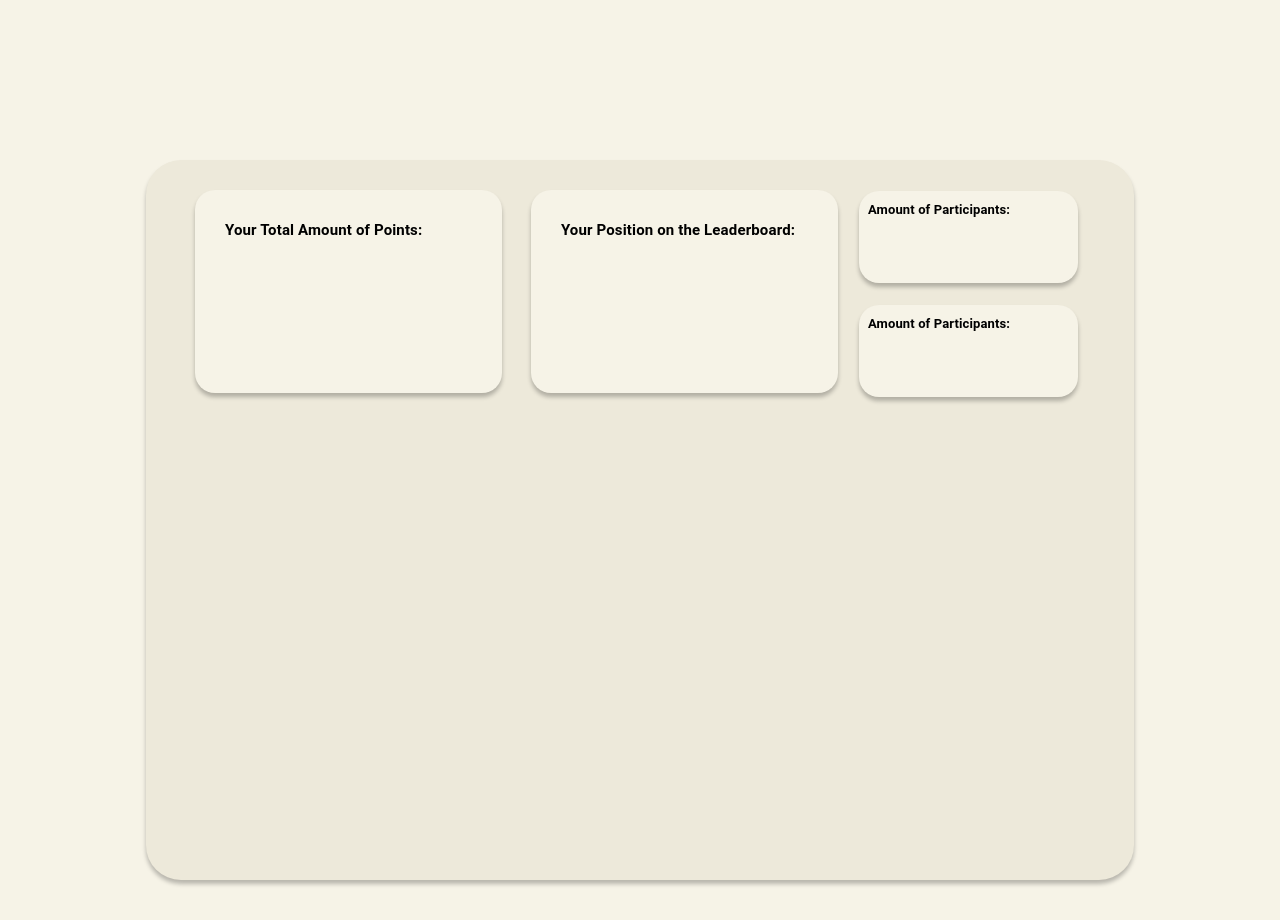
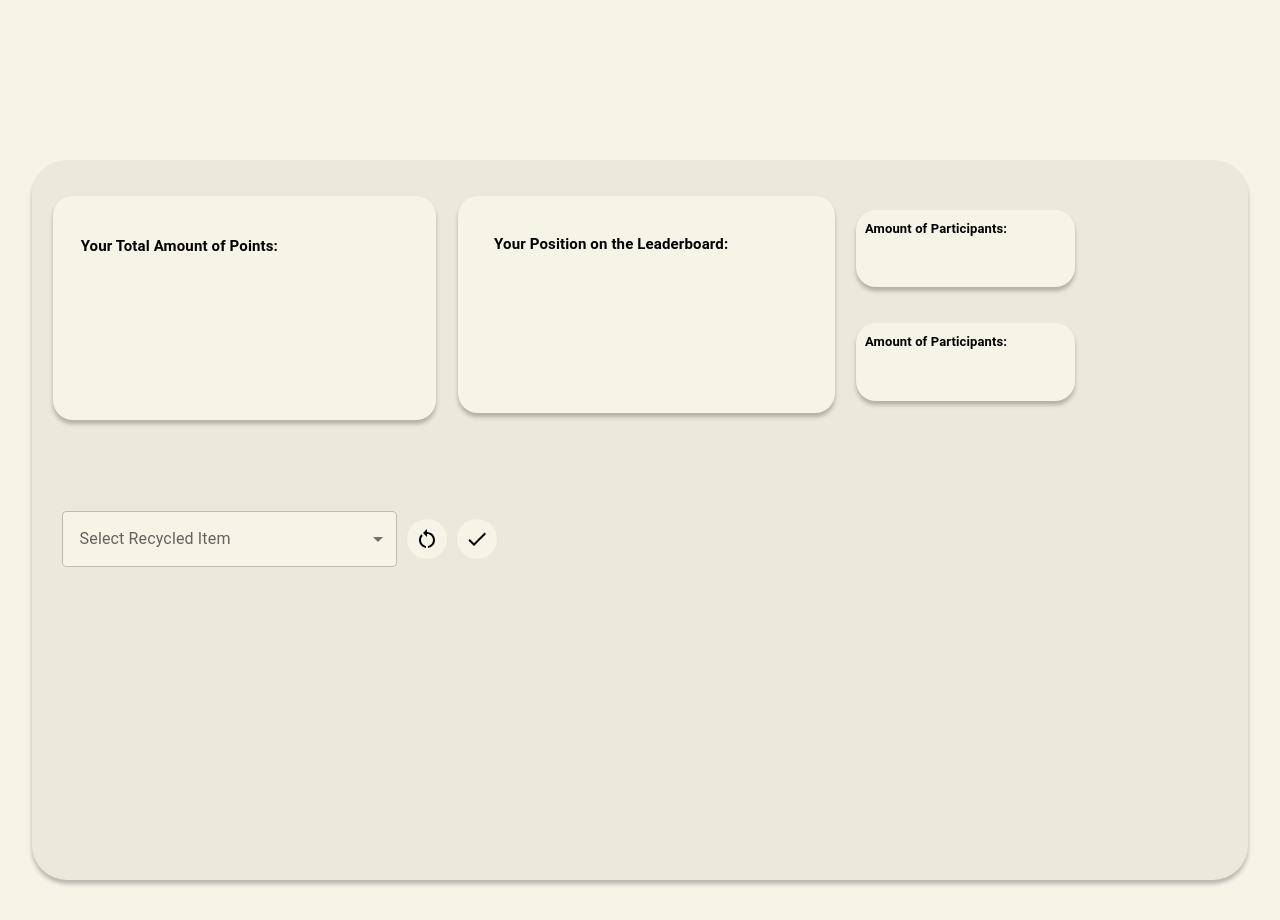
Before and after one commit to aizhK/Recycling-App, a React (Create React App) app in the folder recyclerush/: page /forgotpassword in a window 1280 px wide. Shown: the part 680-1600 px from the top of the page. Built offline with nearby package versions, Linux system fonts and the light colour scheme; the HTML template or start-up script is replaced by a standard one.

Commit message:
DropDown list created as well as a submit and reset button, a lot of work needs to be done withthe overall interactiveness of the page. Some pages (Intro, About, Badges and so on) the widths are weird.

```diff
--- a/recyclerush/src/components/Badges.js
+++ b/recyclerush/src/components/Badges.js
@@ -28,7 +28,7 @@ const Badges = () => {
     <ThemeProvider theme={theme}>
       <Box
         sx={{
-          width: '100%',
+          width: '100vw',
           height: '633px',
           backgroundColor: 'background.default',
           position: 'relative',
--- a/recyclerush/src/components/CoreValues.js
+++ b/recyclerush/src/components/CoreValues.js
@@ -25,7 +25,7 @@ const CoreValues = () => {
       <Box
         sx={{
           paddingTop: '130px',
-          width: '100%',
+          width: '100vw',
           margin: 'auto',
           display: 'flex',
           justifyContent: 'space-between',
--- a/recyclerush/src/components/Leaderboard.js
+++ b/recyclerush/src/components/Leaderboard.js
@@ -29,7 +29,7 @@ const Leaderboard = () => {
     <ThemeProvider theme={theme}>
       <Box
         sx={{
-          width: '100%',
+          width: '100vw',
           height: '633px',
           backgroundColor: 'background.secondary',
           position: 'relative',
--- a/recyclerush/src/components/LearnMore.js
+++ b/recyclerush/src/components/LearnMore.js
@@ -44,7 +44,7 @@ const LearnMore = () => {
       <Box
         sx={{
           paddingTop: "100px",
-          width: "100%",
+          width: "100vw",
           margin: "auto",
           display: "flex",
           justifyContent: "space-between",
--- a/recyclerush/src/components/NavBar.js
+++ b/recyclerush/src/components/NavBar.js
@@ -57,7 +57,7 @@ function NavBar({ onAbout, onBadges, onLeaderboard, setIsDrawerOpen }) {
     <Box
       sx={{
         flexGrow: 1,
-        width: "100%",
+        width: "100vw",
         height: "inherit",
         position: "sticky",
         top: 0,
--- a/recyclerush/src/dashboard/Dashboard.js
+++ b/recyclerush/src/dashboard/Dashboard.js
@@ -2,15 +2,100 @@ import React, { useState } from "react";
 import Box from "@mui/material/Box";
 import IconButton from "@mui/material/IconButton";
 import MenuIcon from "@mui/icons-material/Menu";
+import Reset from "@mui/icons-material/RestartAlt";
+import Done from '@mui/icons-material/Done';
 import Sidebar from "./Sidebar";
 import Typography from "@mui/material/Typography";
+import { createTheme, ThemeProvider, useTheme } from "@mui/material/styles";
+import OutlinedInput from "@mui/material/OutlinedInput";
+import InputLabel from "@mui/material/InputLabel";
+import MenuItem from "@mui/material/MenuItem";
+import FormControl from "@mui/material/FormControl";
+import Select from "@mui/material/Select";
+import Chip from "@mui/material/Chip";
+
+const customTheme = createTheme({
+  components: {
+    MuiOutlinedInput: {
+      styleOverrides: {
+        root: {
+          "&.Mui-focused .MuiOutlinedInput-notchedOutline": {
+            borderColor: "#C7683D",
+          },
+          "&:hover .MuiOutlinedInput-notchedOutline": {
+            borderColor: "#C7683D",
+          },
+        },
+      },
+    },
+    MuiInputLabel: {
+      styleOverrides: {
+        root: {
+          "&.Mui-focused": {
+            color: "#C7683D",
+          },
+        },
+      },
+    },
+  },
+});
 
 const drawerWidth = 240;
+const ITEM_HEIGHT = 48;
+const ITEM_PADDING_TOP = 8;
+const MenuProps = {
+  PaperProps: {
+    style: {
+      maxHeight: ITEM_HEIGHT * 4.5 + ITEM_PADDING_TOP,
+      width: 250,
+    },
+  },
+};
+
+const items = [
+  "Plastic Bottle (0.5L)",
+  "Plastic Bottle (1L)",
+  "Plastic Bag",
+  "Plastic Straw",
+  "Plastic Cup",
+  "Plastic Cutlery",
+  "Glass Bottle (0.5L)",
+  "Glass Bottle (1L)",
+  "Other Glassware",
+  "Aluminum Can (0.25L)",
+  "Aluminum Can (0.5L)",
+  "Paper Cup",
+  "Paper Bag",
+  "Paper",
+];
+
+function getStyles(item, specItem, theme) {
+  return {
+    fontWeight:
+      specItem.indexOf(item) === -1
+        ? theme.typography.fontWeightRegular
+        : theme.typography.fontWeightMedium,
+  };
+}
 
 const Dashboard = () => {
   const [open, setOpen] = useState(false);
+  const theme = useTheme();
+  const [specItem, setItem] = useState([]);
+
+  const handleChange = (event) => {
+    const {
+      target: { value },
+    } = event;
+    setItem(typeof value === "string" ? value.split(",") : value);
+  };
+
+  const handleReset = () => {
+    setItem([]);
+  };
 
   return (
+    <ThemeProvider theme={customTheme}>
       <Box
         sx={{
           backgroundColor: "#F6F3E7",
@@ -21,16 +106,6 @@ const Dashboard = () => {
       >
         <Sidebar open={open} />
 
-      <Box
-        component="main"
-        sx={{
-          flexGrow: 1,
-          height: "100vh",
-          display: "flex",
-          alignItems: "center",
-          justifyContent: "center",
-        }}
-      >
         <IconButton
           color="inherit"
           aria-label="open drawer"
@@ -48,24 +123,44 @@ const Dashboard = () => {
         </IconButton>
 
         <Box
+          component="main"
           sx={{
+            flexGrow: 1,
+            height: "100vh",
             display: "flex",
-            flexDirection: "row",
-            boxShadow: "0px 4px 4px rgba(0, 0, 0, 0.25)",
-            backgroundColor: "#EDE9DA",
-            borderRadius: "35px",
-            width: "95%",
-            height: "90%",
+            flexDirection: "column",
+            alignItems: "center",
+            justifyContent: "center",
             transition: "margin .3s",
             marginLeft: `${open ? drawerWidth / 8 : -drawerWidth / 1}px`,
           }}
         >
           <Box
             sx={{
-              height: "20%",
+              display: "flex",
+              flexDirection: "row",
+              flexWrap: "wrap",
+              boxShadow: "0px 4px 4px rgba(0, 0, 0, 0.25)",
+              backgroundColor: "#EDE9DA",
+              borderRadius: "35px",
+              width: "95%",
+              height: "90%",
+            }}
+          >
+            <Box
+              sx={{
                 width: "25%",
-              marginLeft: "5%",
-              marginTop: "3%",
+                display: "flex",
+                flexDirection: "column",
+                alignItems: "center",
+              }}
+            >
+              <Box
+                sx={{
+                  height: "28.5%",
+                  width: "120%",
+                  marginTop: "12%",
+                  marginLeft: "40%",
                   borderRadius: "20px",
                   backgroundColor: "#F6F3E7",
                   boxShadow: "0px 4px 4px rgba(0, 0, 0, 0.25)",
@@ -76,6 +171,8 @@ const Dashboard = () => {
                   variant="body1"
                   component="div"
                   sx={{
+                    marginLeft: "5%",
+                    marginTop: "8%",
                     textAlign: "left",
                     fontWeight: "bold",
                     fontSize: "15px",
@@ -87,9 +184,103 @@ const Dashboard = () => {
               </Box>
               <Box
                 sx={{
+                  width: "110%",
+                  marginTop: "30%",
+                  marginLeft: "30%",
+                }}
+              >
+                <Box
+                  sx={{
+                    display: "flex",
+                    flexDirection: "row",
+                    alignItems: "center",
+                    width: "130%",
+                  }}
+                >
+                  <FormControl
+                    sx={{
+                      width: "100%",
+                      backgroundColor: "#F6F3E7",
+                    }}
+                    variant="outlined"
+                  >
+                    <InputLabel
+                      id="demo-multiple-chip-label"
+                      sx={{
+                        paddingLeft: "0.2rem",
+                        paddingRight: "0.5rem",
+                      }}
+                    >
+                      Select Recycled Item
+                    </InputLabel>
+                    <Select
+                      labelId="demo-multiple-chip-label"
+                      id="demo-multiple-chip"
+                      multiple
+                      value={specItem}
+                      onChange={handleChange}
+                      input={
+                        <OutlinedInput
+                          id="select-multiple-chip"
+                          label="Select Recycled Item"
+                        />
+                      }
+                      renderValue={(selected) => (
+                        <Box
+                          sx={{ display: "flex", flexWrap: "wrap", gap: 0.5 }}
+                        >
+                          {selected.map((value) => (
+                            <Chip key={value} label={value} />
+                          ))}
+                        </Box>
+                      )}
+                      MenuProps={MenuProps}
+                    >
+                      {items.map((item) => (
+                        <MenuItem
+                          key={item}
+                          value={item}
+                          style={getStyles(item, specItem, theme)}
+                        >
+                          {item}
+                        </MenuItem>
+                      ))}
+                    </Select>
+                  </FormControl>
+                  <IconButton
+                    color="inherit"
+                    onClick={handleReset}
+                    sx={{
+                      "&:hover": {
+                        color: "#C7683D",
+                      },
+                      marginLeft: "10px",
+                      backgroundColor: "#F6F3E7",
+                    }}
+                  >
+                    <Reset />
+                  </IconButton>
+                  <IconButton
+                    variant="text"
+                    sx={{
+                      "&:hover": {
+                        color: "#C7683D",
+                      },
+                      marginLeft: "10px",
+                      backgroundColor: "#F6F3E7",
+                      color: "black"
+                    }}
+                  >
+                    <Done />
+                  </IconButton>
+                </Box>
+              </Box>
+            </Box>
+            <Box
+              sx={{
                 height: "20%",
                 width: "25%",
-              marginLeft: "3%",
+                marginLeft: "10%",
                 marginTop: "3%",
                 borderRadius: "20px",
                 backgroundColor: "#F6F3E7",
@@ -114,13 +305,14 @@ const Dashboard = () => {
               sx={{
                 display: "flex",
                 flexDirection: "column",
-            }}>
+              }}
+            >
               <Box
                 sx={{
-                height: "12%",
+                  height: "10%",
                   width: "150%",
                   marginLeft: "15%",
-                marginTop: "22%",
+                  marginTop: "35%",
                   borderRadius: "20px",
                   backgroundColor: "#F6F3E7",
                   boxShadow: "0px 4px 4px rgba(0, 0, 0, 0.25)",
@@ -144,10 +336,10 @@ const Dashboard = () => {
               </Box>
               <Box
                 sx={{
-                height: "12%",
+                  height: "10%",
                   width: "150%",
                   marginLeft: "15%",
-                marginTop: "15%",
+                  marginTop: "25%",
                   borderRadius: "20px",
                   backgroundColor: "#F6F3E7",
                   boxShadow: "0px 4px 4px rgba(0, 0, 0, 0.25)",
@@ -170,10 +362,12 @@ const Dashboard = () => {
                 </Typography>
               </Box>
 
+              {/* Drop-down list */}
             </Box>
           </Box>
         </Box>
       </Box>
+    </ThemeProvider>
   );
 };
 
--- a/recyclerush/src/dashboard/Sidebar.js
+++ b/recyclerush/src/dashboard/Sidebar.js
@@ -34,7 +34,7 @@ const Sidebar = ({ open }) => {
         variant="h6"
         component="div"
         sx={{
-          marginTop: "8%",
+          marginTop: "16%",
           marginLeft: "8%",
           textAlign: "left",
           fontWeight: "bold",
```
Also changed, not shown: recyclerush/src/components/AboutPage.js (+49 -38 lines), recyclerush/src/components/IntroPage.js (+8 -0 lines). Lines whose indentation alone changed are shown as unchanged.
